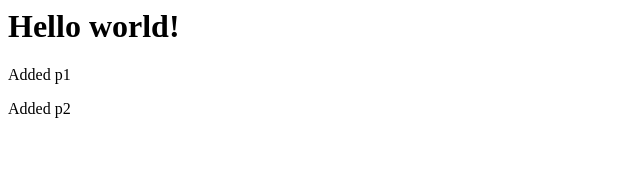
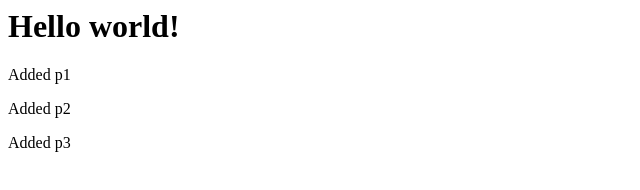
Before and after one commit to somi92/test, a plain HTML site: page index.html in a window 1280 px wide. Shown: the full height of the page, 0-640 px from the left. Drawn offline with Linux system fonts and the light colour scheme.

Commit message:
Added p3.

```diff
--- a/index.html
+++ b/index.html
@@ -7,6 +7,7 @@
 		<h1>Hello world!</h1>
 		<p>Added p1</p>
 		<p>Added p2</p>
+		<p>Added p3</p>
 	</body>
 
 </html>
```
